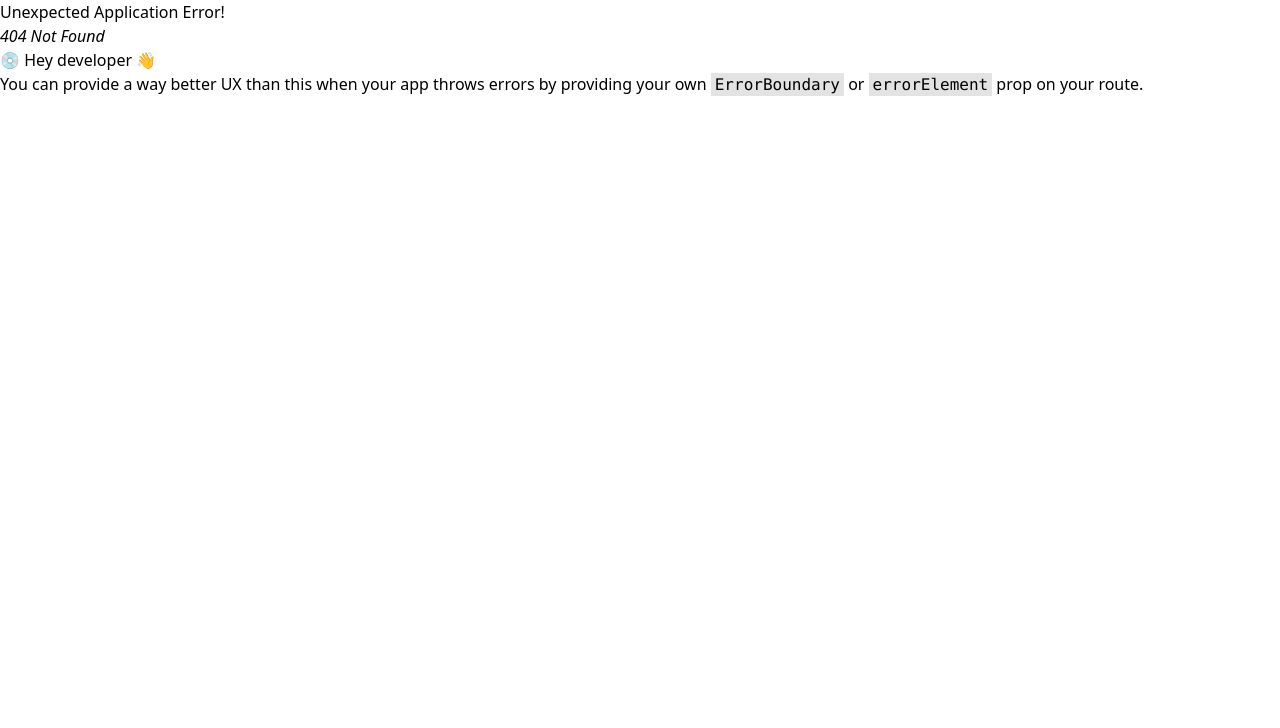
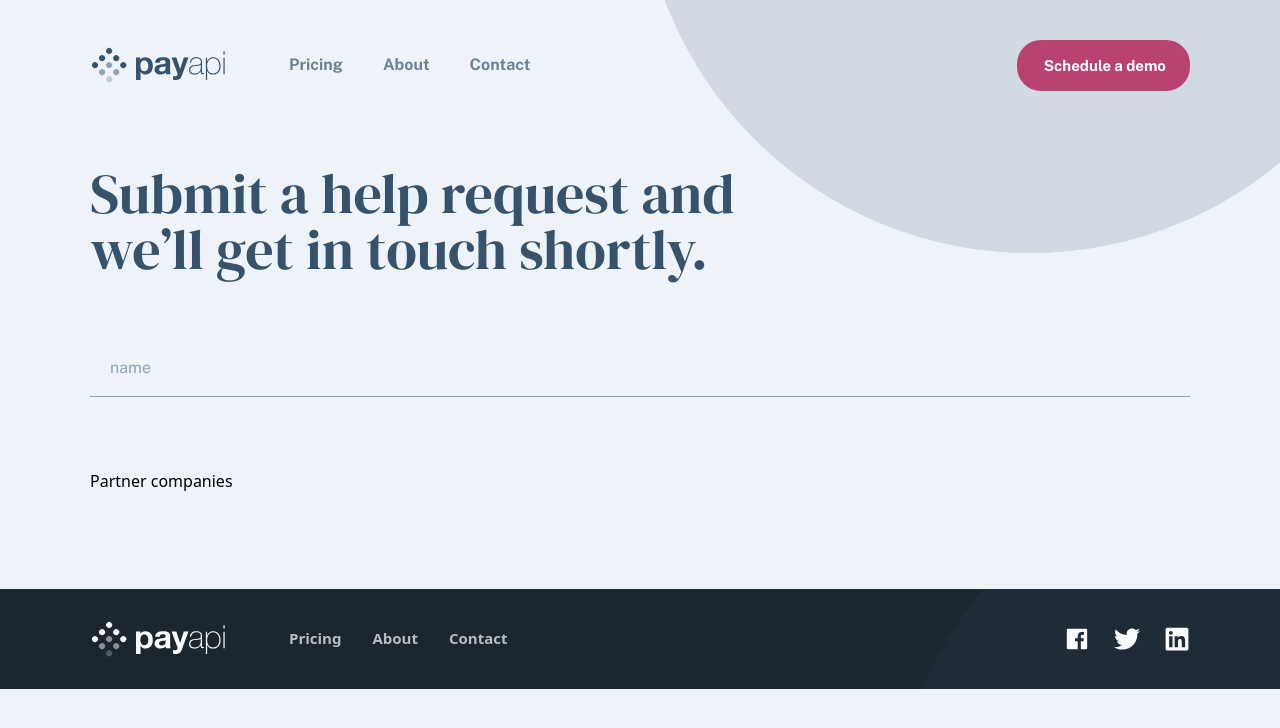
Before and after one commit to davidGasanov/payapi-multi-page-website, a React (Vite) app: page /contact in a window 1280 px wide. Before the commit this address had no page. Shown: the top 728 px of the page. Built offline with nearby package versions, Linux system fonts and the light colour scheme.

Commit message:
init contact page, init form, fix input blur issue

```diff
--- a/package.json
+++ b/package.json
@@ -13,6 +13,7 @@
     "@tailwindcss/vite": "^4.1.13",
     "react": "^19.1.1",
     "react-dom": "^19.1.1",
+    "react-hook-form": "^7.63.0",
     "react-icons": "^5.5.0",
     "react-router-dom": "^7.8.2",
     "tailwind-merge": "^3.3.1",
--- a/src/components/input/index.tsx
+++ b/src/components/input/index.tsx
@@ -11,21 +11,30 @@ type InputProps = React.InputHTMLAttributes<HTMLInputElement> &
     multiline?: boolean;
   };
 
-const Input: React.FC<InputProps> = ({ error, multiline, ...props }) => {
+const Input: React.FC<InputProps> = ({
+  error,
+  multiline,
+  className,
+  ...props
+}) => {
   ////////////////////////// [Setup] /////////////////////////
   const Tag = multiline ? "textarea" : "input";
 
-  ////////////////////////// [Setup] /////////////////////////
+  ////////////////////////// [Style] /////////////////////////
   const InputVars = tv({
     base: "peer outline-none font-public-sans text-san-juan-blue placeholder-san-juan-blue opacity-50 transition-all duration-200 ease-in-out [&:not(:placeholder-shown)]:opacity-100 resize-none w-full",
     variants: {
       isFocused: {
-        false: "",
+        false: "opacity-50",
         true: "opacity-100",
       },
       error: {
         false: "",
         true: "text-error placeholder-error",
+      },
+      isEmpty: {
+        false: "opacity-100",
+        true: "opacity-50",
       },
     },
     compoundVariants: [
@@ -33,6 +42,12 @@ const Input: React.FC<InputProps> = ({ error, multiline, ...props }) => {
         isFocused: true,
         error: true,
         class: "text-error placeholder-error",
+      },
+      {
+        isFocused: false,
+        error: false,
+        isEmpty: true,
+        class: "opacity-50",
       },
     ],
   });
@@ -60,6 +75,12 @@ const Input: React.FC<InputProps> = ({ error, multiline, ...props }) => {
         class: "border-b-error",
       },
       {
+        error: false,
+        isFocused: false,
+        isEmpty: true,
+        class: "border-b-san-juan-blue/50",
+      },
+      {
         error: true,
         isFocused: false,
         isEmpty: false,
@@ -78,36 +99,39 @@ const Input: React.FC<InputProps> = ({ error, multiline, ...props }) => {
   const [isFocused, setIsFocused] = useState(false);
   const [isEmpty, setIsEmpty] = useState(true);
 
+  console.log("is focused: ", isFocused, "is Empty: ", isEmpty);
+
   ////////////////////////// [Functional logic] /////////////////////////
   const handleFocus = (
     e: React.FocusEvent<HTMLInputElement | HTMLTextAreaElement>
   ) => {
     setIsFocused(true);
-    props.onFocus?.(e as any); // optional, see note below
+    props.onFocus?.(e as any);
   };
 
   const handleBlur = (
     e: React.FocusEvent<HTMLInputElement | HTMLTextAreaElement>
   ) => {
+    console.log("blurring");
     setIsFocused(false);
     props.onBlur?.(e as any);
   };
 
   return (
-    <div className="flex flex-col max-w-[284px]">
+    <div className={twMerge("flex flex-col", className)}>
       <div
         className={twMerge(
           InputContainerVars({ isFocused, error: Boolean(error), isEmpty })
         )}
       >
         <Tag
+          {...props}
           rows={multiline ? 3 : 1}
           onFocus={handleFocus}
           onBlur={handleBlur}
           onInput={(e) => setIsEmpty(e.currentTarget.value === "")}
           type="text"
-          {...props}
-          className={InputVars({ isFocused, error: Boolean(error) })}
+          className={InputVars({ isFocused, error: Boolean(error), isEmpty })}
         />
       </div>
       <p
--- /dev/null
+++ b/src/pages/contact/index.tsx
@@ -0,0 +1,21 @@
+import Container from "../../layout/container";
+import ContactForm from "./sections/contact-form";
+import PartnerCompanies from "./sections/partner-companies";
+
+const ContactPage = () => {
+  return (
+    <section className="mt-12 md:mt-[75px]">
+      <Container>
+        <h1 className="text-san-juan-blue h3-big text-center md:max-w-[573px] md:h2 lg:h1-small lg:text-start lg:max-w-[660px] lg:h-[189px]">
+          Submit a help request and we’ll get in touch shortly.
+        </h1>
+        <div className="flex flex-col gap-[64px]">
+          <ContactForm />
+          <PartnerCompanies />
+        </div>
+      </Container>
+    </section>
+  );
+};
+
+export default ContactPage;
--- /dev/null
+++ b/src/pages/contact/sections/contact-form.tsx
@@ -0,0 +1,25 @@
+import { useForm } from "react-hook-form";
+import Input from "../../../components/input";
+
+interface FormFields {
+  name: string;
+  email: string;
+  companyName: string;
+  title: string;
+  message: string;
+}
+
+const ContactForm = () => {
+  const { register, handleSubmit, watch } = useForm<FormFields>();
+
+  const values = watch();
+  console.log("values: ", values);
+
+  return (
+    <form className="flex flex-col gap-[24px]">
+      <Input {...register("name")} placeholder="name" />
+    </form>
+  );
+};
+
+export default ContactForm;
--- /dev/null
+++ b/src/pages/contact/sections/partner-companies.tsx
@@ -0,0 +1,5 @@
+const PartnerCompanies = () => {
+  return <div className="flex">Partner companies</div>;
+};
+
+export default PartnerCompanies;
--- a/src/routes/index.tsx
+++ b/src/routes/index.tsx
@@ -4,6 +4,7 @@ import TestPage from "../pages/test-page";
 import HomePage from "../pages/home";
 import PricingPage from "../pages/pricing";
 import AboutPage from "../pages/about";
+import ContactPage from "../pages/contact";
 
 export const router = createBrowserRouter([
   {
@@ -26,6 +27,10 @@ export const router = createBrowserRouter([
         path: "/pricing",
         Component: PricingPage,
       },
+      {
+        path: "/contact",
+        Component: ContactPage,
+      },
     ],
   },
 ]);
```
Also changed, not shown: 1 other file (tests, documents, lock files or other folders).
